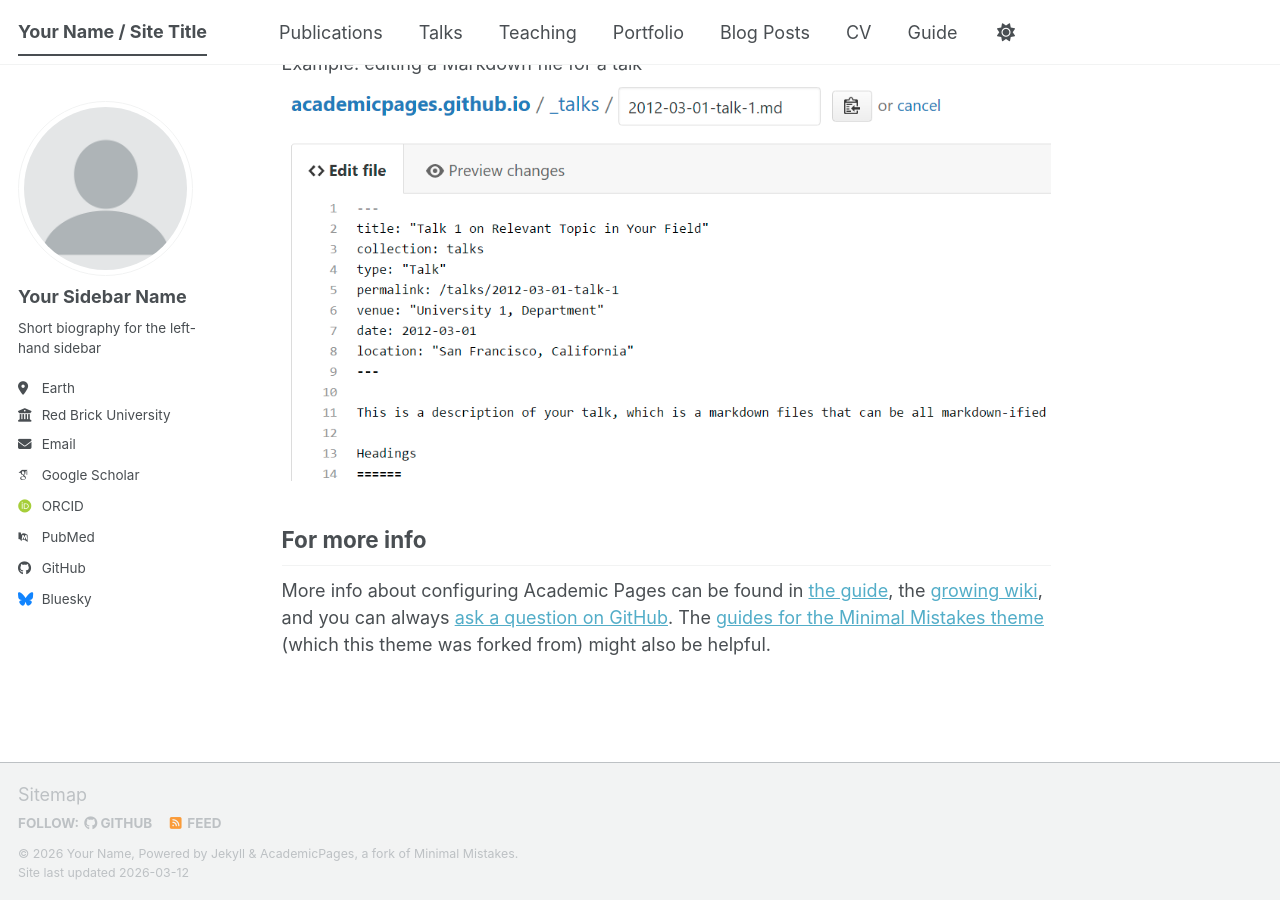
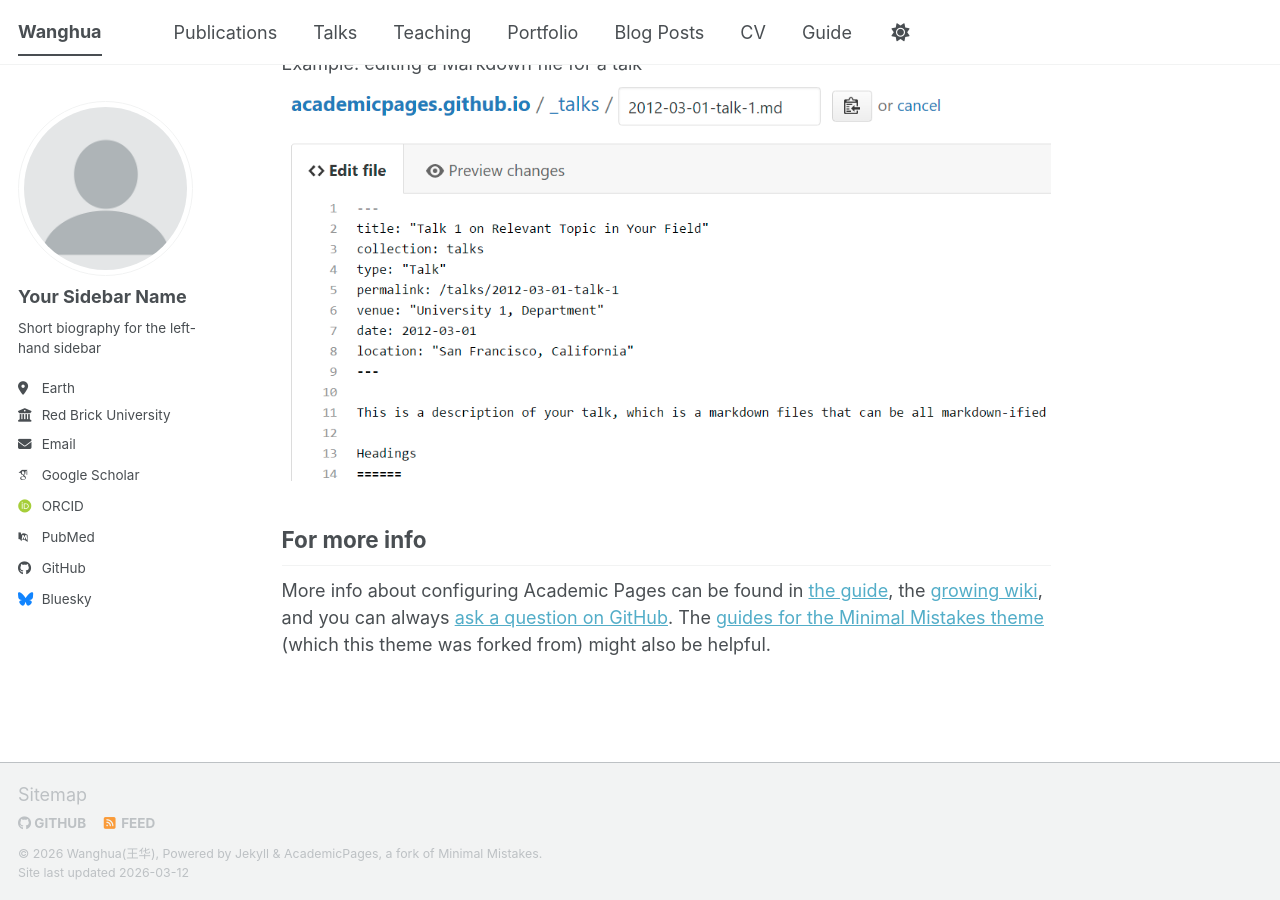
Before and after one commit to TommyK1ng/TommyK1ng.github.io, a Jekyll site: the page built from _pages/about.md, in a window 1280 px wide and 900 px high, scrolled down 2720 px. Built offline with Jekyll 4.4.1, drawn with Linux system fonts in a browser that asks for light colours; some web fonts are replaced; a script bundle is joined from its source files by our own code; library files that are not in the unit come from our copies.

Commit message:
update website content

```diff
--- a/_config.yml
+++ b/_config.yml
@@ -7,13 +7,13 @@
 # server process.
 
 # Basic Site Settings
-locale                   : "en-US"
+locale                   : "en-CN"
 site_theme               : "default" # The available themes options are "default", "air", "sunrise", "mint", "dirt" and "contrast"
-title                    : "Your Name / Site Title"
+title                    : "Wanghua"
 title_separator          : "-"
-name                     : &name "Your Name"
-description              : &description "Your Name's academic portfolio"   # Update this with a general description of your site, this is the default if not overridden by a page
-url                      : https://academicpages.github.io # The base hostname & protocol for your site e.g. "https://[your GitHub username].github.io",
+name                     : &name "Wanghua(王华)"
+description              : &description "MS Student @ BJUT"   # Update this with a general description of your site, this is the default if not overridden by a page
+url                      : https://TommyK1ng.github.io # The base hostname & protocol for your site e.g. "https://[your GitHub username].github.io",
                                                            # or if you already have some other page hosted on Github then use "https://[your GitHub username].github.io/[Your Repo Name]"
 baseurl                  : "" # the subpath of your site, e.g. "/blog"
 repository               : "academicpages/academicpages.github.io"
```
